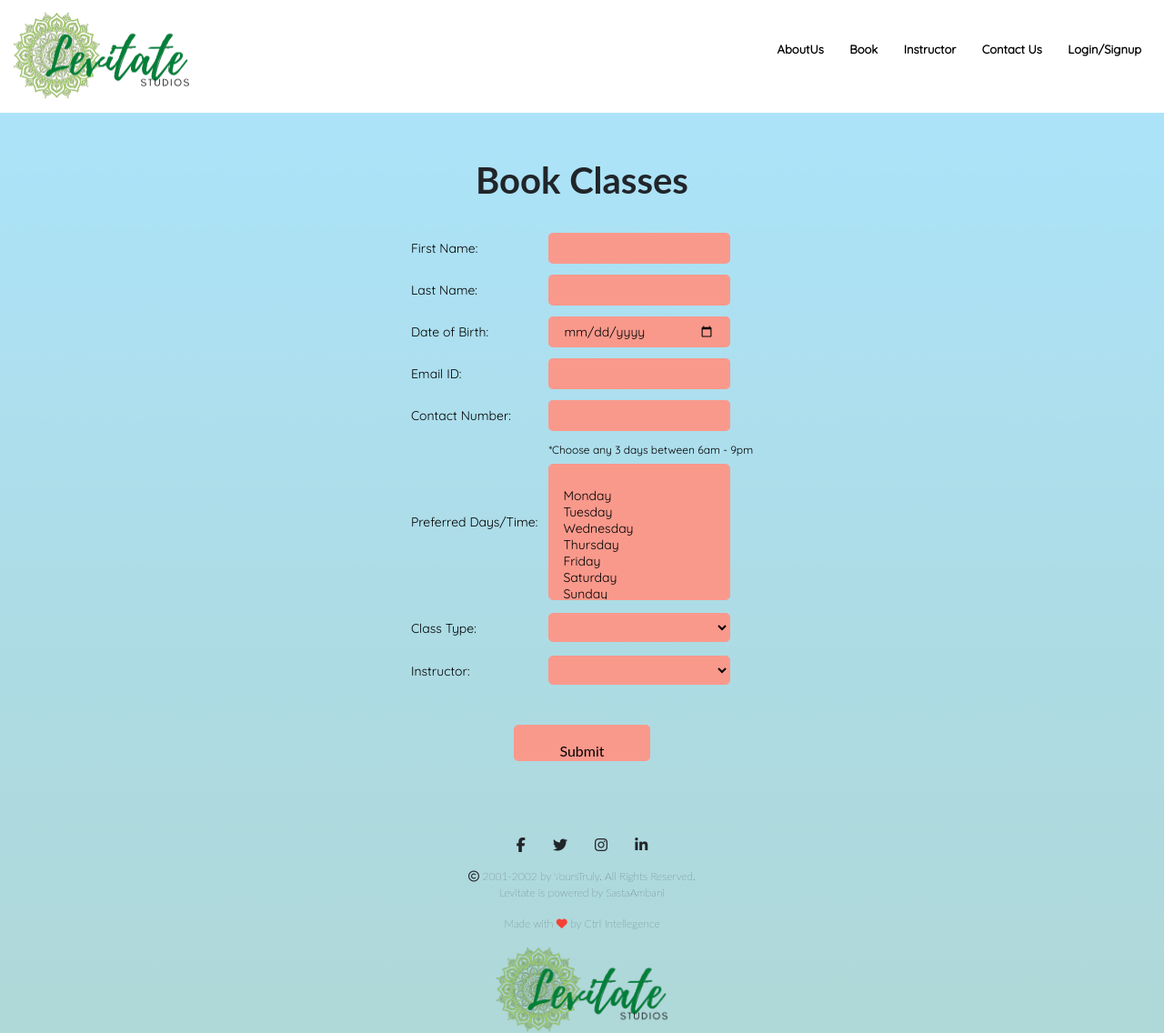
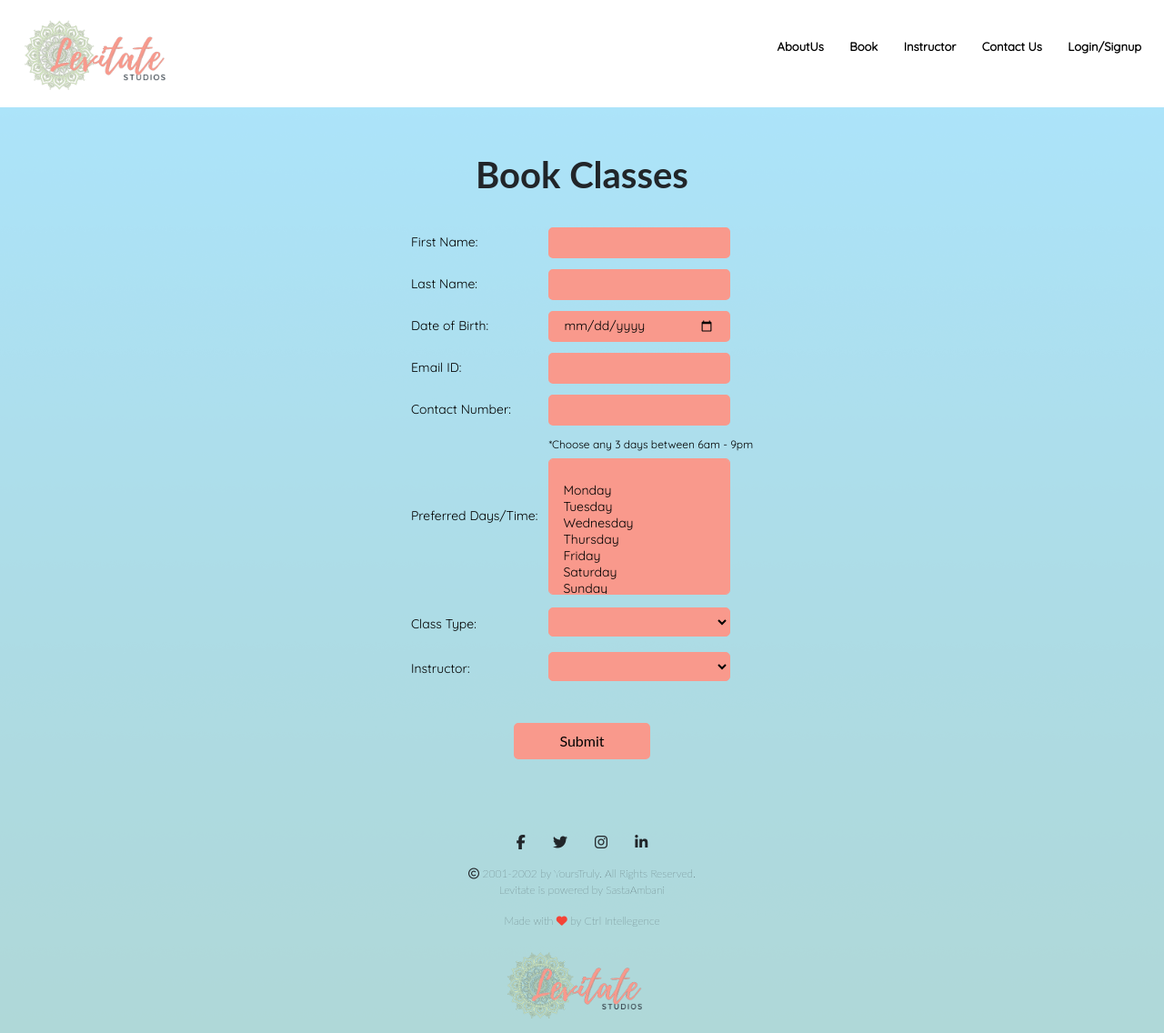
Before and after one commit to SahanyaHebbar/Levitate-Studios-, a Django app: template yoga/home/templates/book.html in a window 1280 px wide. Shown: the top 1136 px of the page at 91% size. Run offline with Django 4.2, Linux system fonts and the light colour scheme; the template is opened without the code that fills it, so the values that code supplies are empty; some libraries are stand-ins or nearby versions.

Commit message:
Title&SmallFixes

```diff
--- a/yoga/home/static/BookPage/book.css
+++ b/yoga/home/static/BookPage/book.css
@@ -45,6 +45,7 @@
 .some {
     padding: 35px;
     text-align: center;
+
 }
 
 .cusev {
--- a/yoga/home/templates/base.html
+++ b/yoga/home/templates/base.html
@@ -5,7 +5,7 @@
     <meta name="viewport" content="width=device-width, initial-scale=1.0">
     <title>{% block title %}{% endblock %}</title>
     {% block CSSlink %} {% endblock %}
-
+    <link rel = "icon" href ="{% static 'LandingPage/titleLevitate.png' %}"  type = "image/x-icon">
 	<link rel="stylesheet" type="text/css" href="{% static 'base.css' %}">
 	<link href="{% static 'home/styles.css' %}" rel="stylesheet" />
 
@@ -19,7 +19,7 @@
 <body style="background-image: url('{% static 'LandingPage/PageB.png' %}')";>
 
     <nav>
-        <a href="/"><img src="{% static 'LandingPage/logo.png' %}" style="width:50%;"></a>
+        <a href="/"><img src="{% static 'LandingPage/Logo.png' %}" style="width:40%;"></a>
         <div class="nav-links" id="navlinks">
             <!-- <i class="fa fa-times" onclick="hideMenu()"></i> -->
             <ul>
--- a/yoga/home/templates/book.html
+++ b/yoga/home/templates/book.html
@@ -70,7 +70,7 @@
                     </td>
                 </tr>
             </table>
-            <section class="some"><input type="submit" name="" value="Submit" style="height: 40px; width: 150px;"></section>
+            <section class="some"><input type="submit" name="" value="Submit" style="height: 40px; width: 150px;padding: 0px;"></section>
         </form>
     </div>
 
--- a/yoga/home/templates/contactUs.html
+++ b/yoga/home/templates/contactUs.html
@@ -1,6 +1,6 @@
 {% extends "base.html" %}
     {% load static %}
-    {% block title %}Levitate Studios| Contact Us {% endblock %}
+    {% block title %}Levitate Studios|Contact Us {% endblock %}
     {% block CSSlink %}
 	<link href="{% static 'ContactUs/contactUs.css' %}" rel="stylesheet" />
 
--- a/yoga/home/templates/loginSignup.html
+++ b/yoga/home/templates/loginSignup.html
@@ -2,7 +2,7 @@
 <html>
     {% extends "base.html" %}
     {% load static %}
-    {% block title %}Levitate Login/Signup  {% endblock %}
+    {% block title %}Levitate Studios|Login/Signup  {% endblock %}
     {% block CSSlink %}
     <link rel="stylesheet" type="text/css" href="{% static 'LoginSignup/loginSignup.css' %}">
     {% endblock %}
--- a/yoga/yoga/urls.py
+++ b/yoga/yoga/urls.py
@@ -4,5 +4,5 @@
 
 urlpatterns = [
     path('admin/', admin.site.urls),
-    path('home/', include('home.urls')),
+    path('', include('home.urls')),
 ]
```
Also changed, not shown: yoga/home/static/LandingPage/logo.png, yoga/home/static/LandingPage/titleLevitate.png (added).
